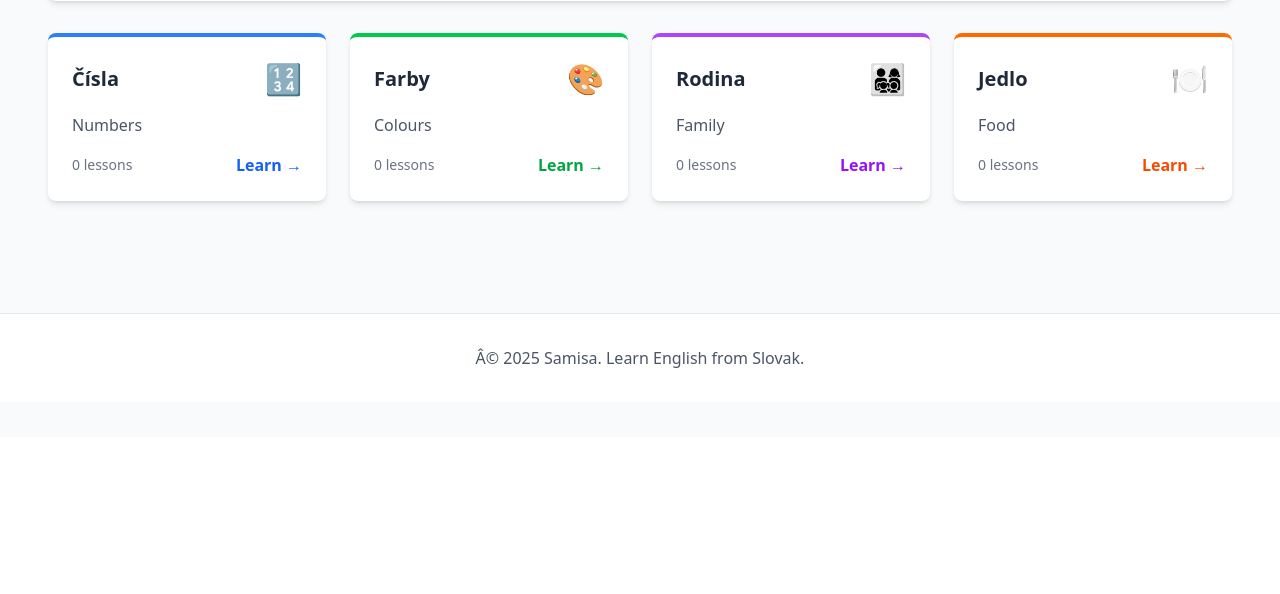
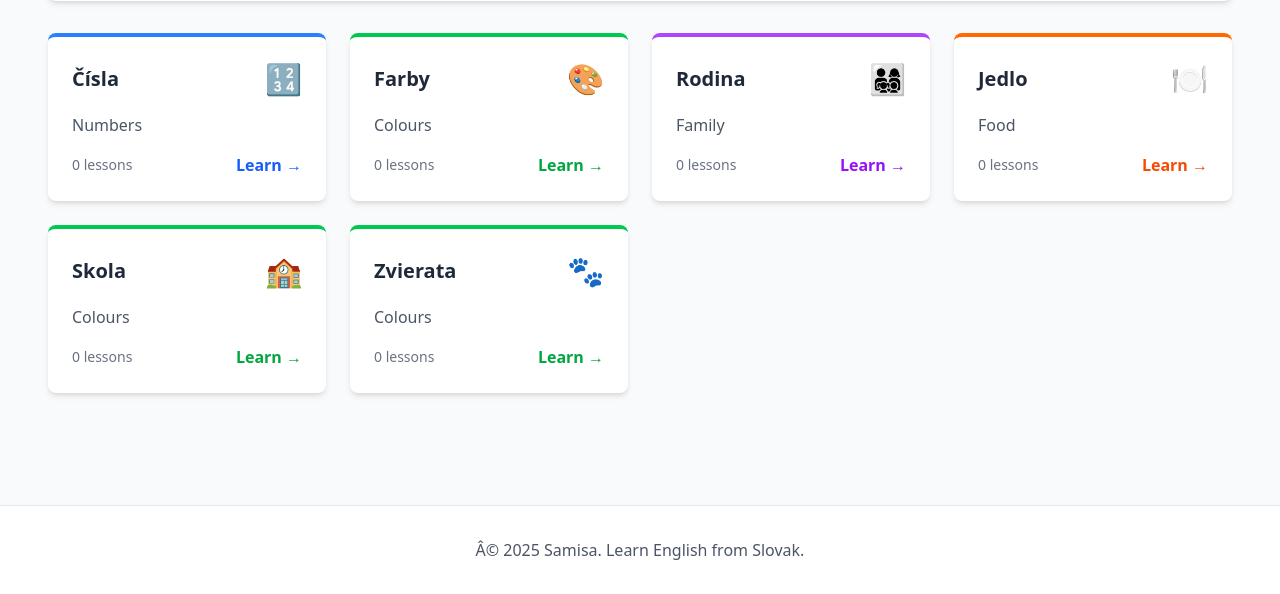
Before and after one commit to oleksandr-code-p/Sami-Sa, a Django app: page /lessons/ in a window 1280 px wide. Shown: the part 363-957 px from the top of the page. Before the commit the page ends 731 px from the top, so only its background shows below. Run offline with Django 5.2, Linux system fonts and the light colour scheme; data that the repository does not hold is empty; style sheets or scripts are compiled from the project's sources; parts of the project's set-up code (start-up, migrations or seed data) failed here and were passed over.

Commit message:
for miro

```diff
--- a/templates/lessons/dashboard.html
+++ b/templates/lessons/dashboard.html
@@ -81,6 +81,37 @@
                 </div>
             </div>
         </a>
+
+        <!-- School -->
+        <a href="{% url 'lessons:school_lesson_list' %}" class="block">
+            <div class="bg-white rounded-lg shadow-md hover:shadow-xl transition-shadow duration-300 p-6 border-t-4 border-green-500">
+                <div class="flex items-center justify-between mb-4">
+                    <h3 class="text-xl font-semibold text-gray-800">Skola</h3>
+                    <span class="text-3xl">🏫</span>
+                </div>
+                <p class="text-gray-600 mb-4">Colours</p>
+                <div class="flex items-center justify-between">
+                    <span class="text-sm text-gray-500">{{ colour_count }} lessons</span>
+                    <span class="text-green-600 font-semibold">Learn →</span>
+                </div>
+            </div>
+        </a>
+
+
+        <!-- Animals -->
+        <a href="{% url 'lessons:school_lesson_list' %}" class="block">
+            <div class="bg-white rounded-lg shadow-md hover:shadow-xl transition-shadow duration-300 p-6 border-t-4 border-green-500">
+                <div class="flex items-center justify-between mb-4">
+                    <h3 class="text-xl font-semibold text-gray-800">Zvierata</h3>
+                    <span class="text-3xl">🐾</span>
+                </div>
+                <p class="text-gray-600 mb-4">Colours</p>
+                <div class="flex items-center justify-between">
+                    <span class="text-sm text-gray-500">{{ colour_count }} lessons</span>
+                    <span class="text-green-600 font-semibold">Learn →</span>
+                </div>
+            </div>
+        </a>
     </div>
 </main>
 {% endblock %}
--- a/templates/lessons/food_list.html
+++ b/templates/lessons/food_list.html
@@ -5,7 +5,7 @@
 
 {% block content %}
 <!-- Header -->
-<header class="bg-orange-500 text-white shadow-lg">
+<header class="bg-red-600 text-white shadow-lg">
     <div class="container mx-auto px-4 py-6">
         <nav class="mb-4">
             <a href="{% url 'lessons:lesson_dashboard' %}" class="text-orange-100 hover:text-white">← Back to Dashboard</a>
```
Also changed, not shown: templates/lessons/school_list.html (+51 -0 lines).
